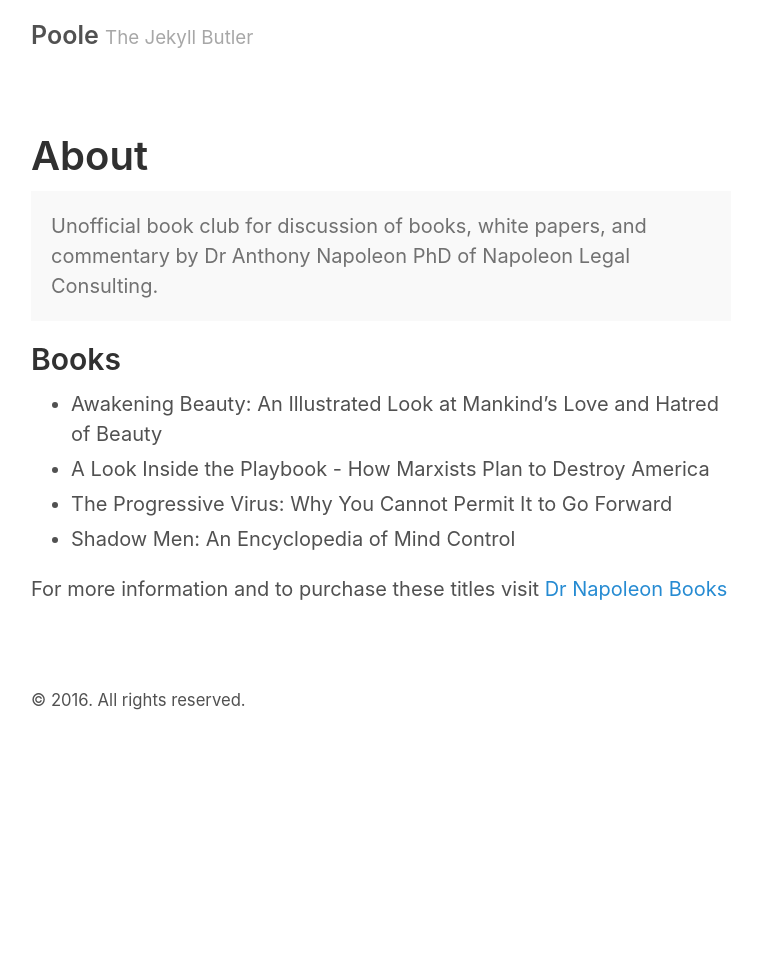
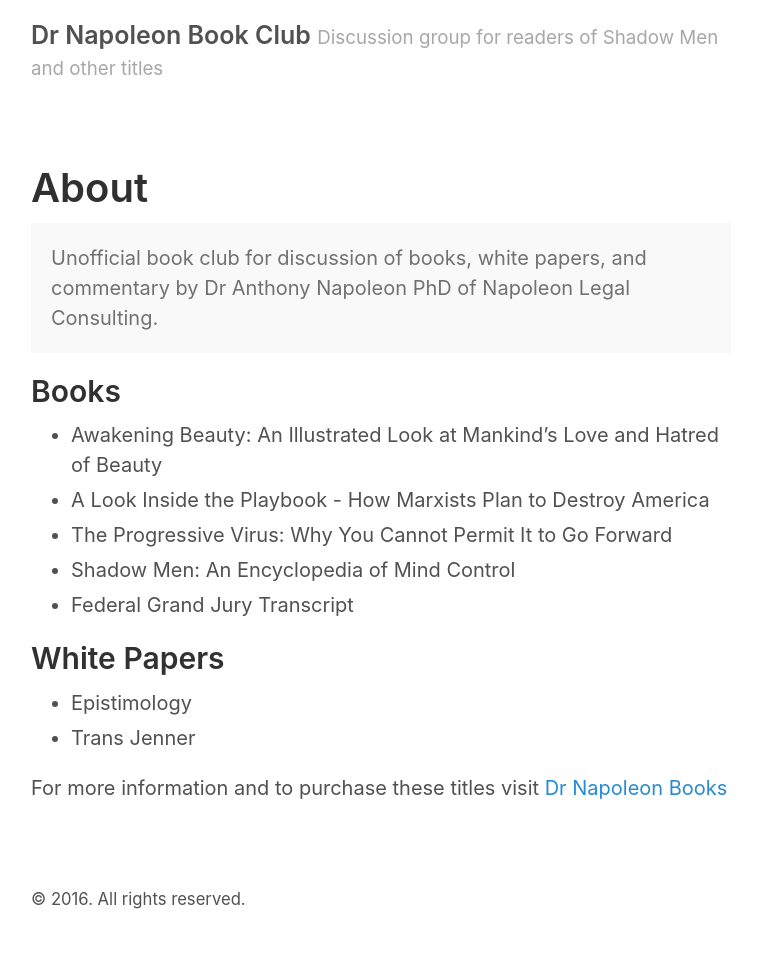
Before and after one commit to drnapoleonbookclub/drnapoleonbookclub.github.io, a Jekyll site: the page built from about.md, in a window 1280 px wide. Shown: the whole page, without its empty margins (259-1017 px from the left). Built offline with Jekyll 4.4.1, drawn with Linux system fonts in a browser that asks for light colours; before the commit the page ends 900 px from its top, so only the background shows below that.

Commit message:
Template

```diff
--- a/_config.yml
+++ b/_config.yml
@@ -2,9 +2,9 @@
 permalink:           pretty
 
 # Setup
-title:               Poole
-tagline:             The Jekyll Butler
-url:                 http://getpoole.com
+title:               Dr Napoleon Book Club
+tagline:             Discussion group for readers of Shadow Men and other titles
+url:                 http://www.drnapoleonbooks.com
 paginate:            1
 baseurl:             ""
 
@@ -17,14 +17,14 @@
 
 # About/contact
 author:
-  name:              Mark Otto
-  url:               https://twitter.com/mdo
-  email:             markdotto@gmail.com
+  name:              Anthony Napoleon Book Club
+  url:               https://drnapoleonbookclub.github.io
+  email:             drnapoleonbookclub@yandex.com
 
 # Custom vars
-version:             2.0.0
+version:             0.0.1
 github:
-  repo:              https://github.com/poole/poole
+  repo:              https://github.com/drnapoleonbookclub
 
 # Gems
 gems:
--- a/about.md
+++ b/about.md
@@ -13,5 +13,10 @@
 * A Look Inside the Playbook - How Marxists Plan to Destroy America
 * The Progressive Virus: Why You Cannot Permit It to Go Forward
 * Shadow Men: An Encyclopedia of Mind Control
+* Federal Grand Jury Transcript
+
+## White Papers
+* Epistimology
+* Trans Jenner
 
 For more information and to purchase these titles visit [Dr Napoleon Books](http://www.drnapoleonbooks.com)
```
